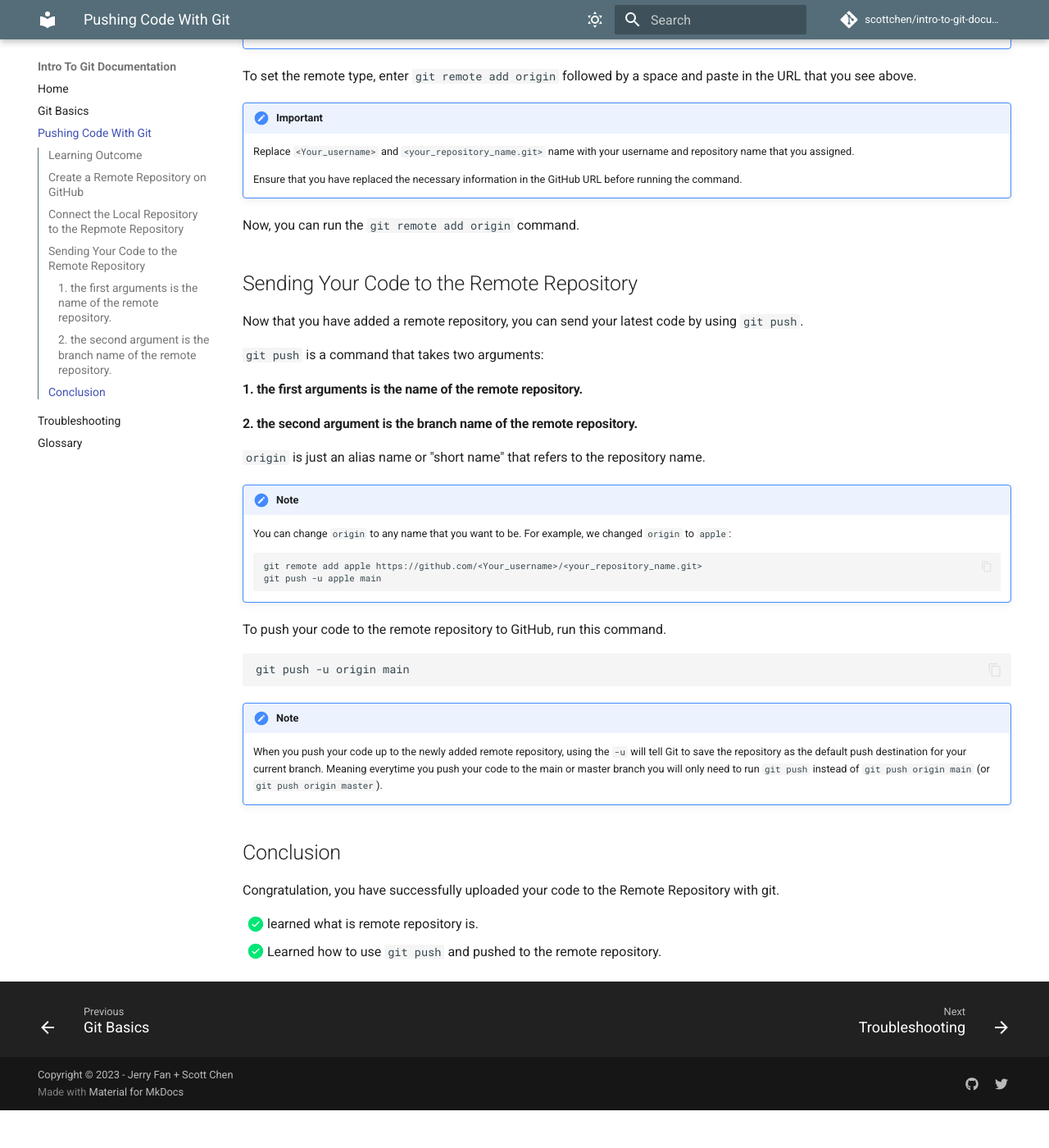
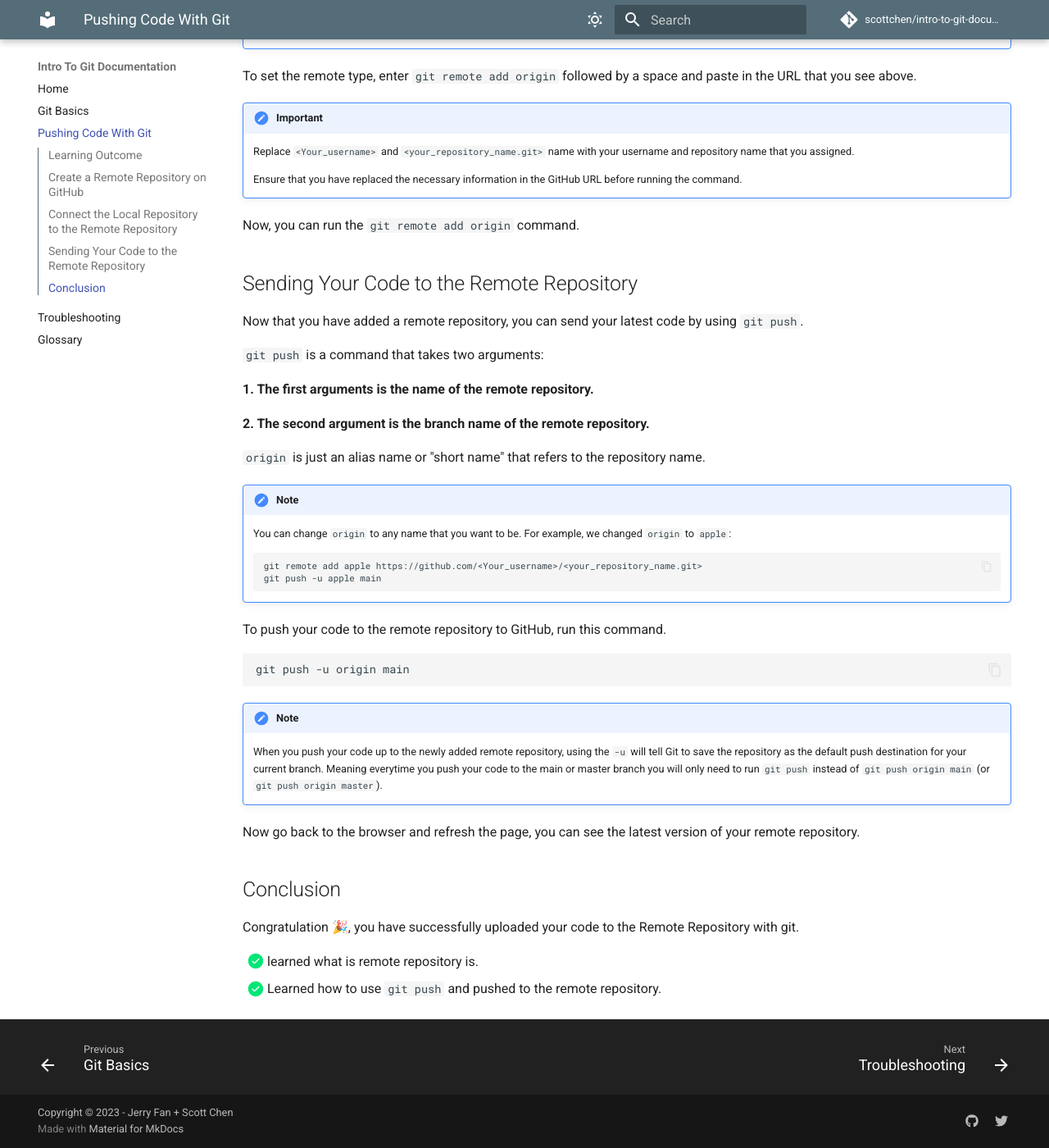
Before and after one commit to scottchen98/Comm-Markdown-Test, an MkDocs documentation site: the page built from docs/Pushingcodewithgit.md, in a window 1280 px wide and 1400 px high, scrolled down 1043 px. Shown: the whole window at 82% size. Built offline with MkDocs 1.6.1 and Material for MkDocs 9.7.7, drawn with Linux system fonts in a browser that asks for light colours; comment, search, counter and statistics services are not loaded; before the commit the page ends 2397 px from its top, so only the background shows below that; some of the changed text lies outside the part shown.

Commit message:
fixed spelling mistakes and typos

````diff
--- a/docs/Pushingcodewithgit.md
+++ b/docs/Pushingcodewithgit.md
@@ -18,7 +18,7 @@
 !!!tip
     you should name your remote repository with a unique name becuase it will be easier to find the repository on Github if you have multiple projects that is going on.
 
-## Connect the Local Repository to the Repmote Repository
+## Connect the Local Repository to the Remote Repository
 Type the following commands inside the terminal but don't run it just yet.
 
 ```text
@@ -45,8 +45,9 @@
 
 `git push` is a command that takes two arguments:
 
-#### 1\. the first arguments is the name of the remote repository.
-#### 2\. the second argument is the branch name of the remote repository.
+**1\. The first arguments is the name of the remote repository.**
+
+**2\. The second argument is the branch name of the remote repository.**
 
 `origin` is just an alias name or "short name" that refers to the repository name.
 
@@ -68,9 +69,11 @@
 !!! note
     When you push your code up to the newly added remote repository, using the `-u` will tell Git to save the repository as the default push destination for your current branch. Meaning everytime you push your code to the main or master branch you will only need to run `git push` instead of `git push origin main` (or `git push origin master`).
 
+Now go back to the browser and refresh the page, you can see the latest version of your remote repository.
+
 ## Conclusion
 
-Congratulation, you have successfully uploaded your code to the Remote Repository with git.
+Congratulation 🎉, you have successfully uploaded your code to the Remote Repository with git.
 
 - [x] learned what is remote repository is.
 - [x] Learned how to use `git push` and pushed to the remote repository.
````
Also changed, not shown: site/Pushingcodewithgit/index.html, site/search/search_index.json, 1 other file.
